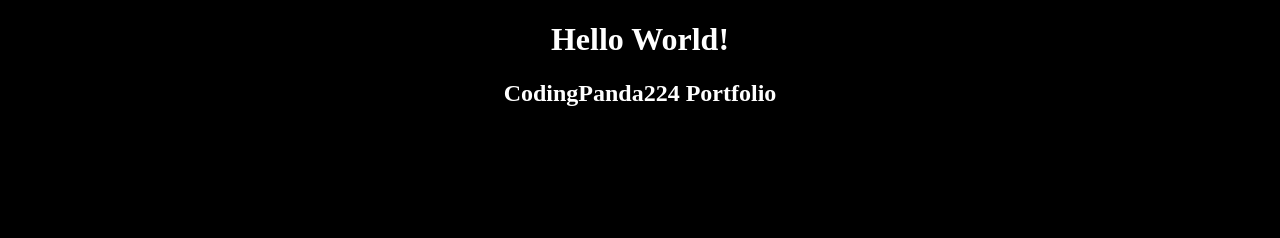
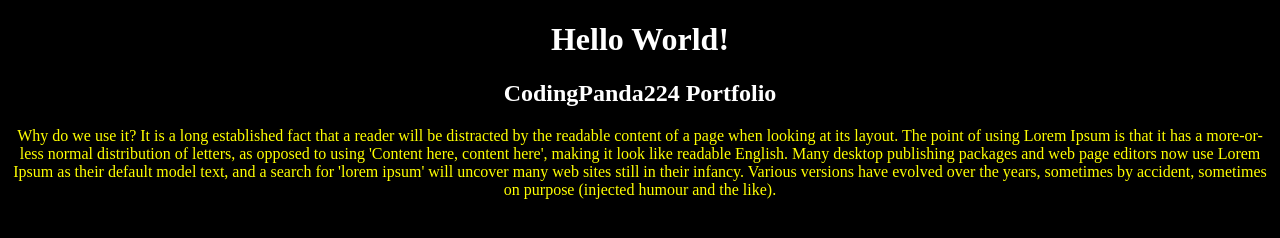
Before and after one commit to CodingPanda224/codingpanda224.github.io, a plain HTML site: page index.html in a window 1280 px wide. Drawn offline with Linux system fonts and the light colour scheme.

Commit message:
Paragraph + Yellow Text

```diff
--- a/index.html
+++ b/index.html
@@ -11,5 +11,12 @@
 
     <h2>CodingPanda224 Portfolio</h2>
 
+        <p>
+
+Why do we use it?
+It is a long established fact that a reader will be distracted by the readable content of a page when looking at its layout. The point of using Lorem Ipsum is that it has a more-or-less normal distribution of letters, as opposed to using 'Content here, content here', making it look like readable English. Many desktop publishing packages and web page editors now use Lorem Ipsum as their default model text, and a search for 'lorem ipsum' will uncover many web sites still in their infancy. Various versions have evolved over the years, sometimes by accident, sometimes on purpose (injected humour and the like).
+
+        </p>
+
 </body>
 </html>
--- a/style.css
+++ b/style.css
@@ -12,3 +12,7 @@ body {
 
     background-color: black;
 }
+
+p {
+    color: yellow;
+}
```
